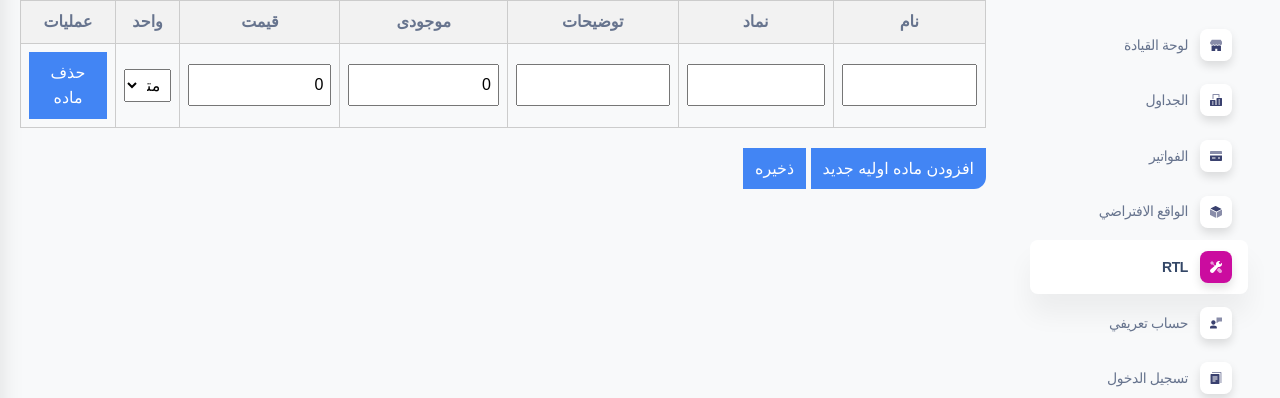
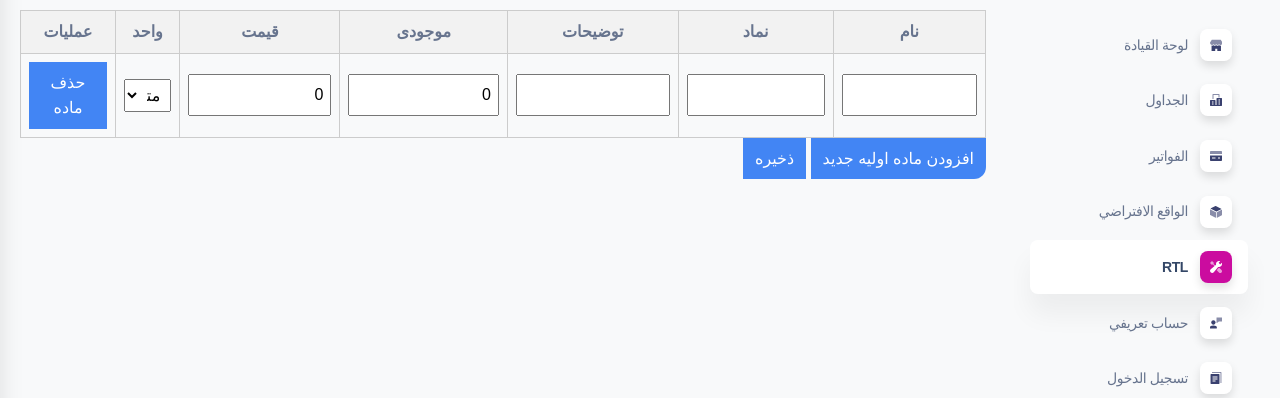
Before and after one commit to irAbs174/PAS, a Django app: template templates/pages/analys/new.html in a window 1280 px wide. Shown: the part 95-493 px from the top of the page. Run offline with Django 4.2, Linux system fonts and the light colour scheme; the template is opened without the code that fills it, so the values that code supplies are empty; parts of the project's set-up code (start-up, migrations or seed data) failed here and were passed over; some libraries are stand-ins or nearby versions.

Commit message:
add some styles !

```diff
--- a/static/css/analys/new.css
+++ b/static/css/analys/new.css
@@ -3,14 +3,17 @@ body {
     margin: 20px;
   }
   table {
+    width: 100%;
     border-collapse: collapse;
-    width: 100%;
-    margin-bottom: 20px;
+    margin-top: 10px;
   }
   th, td {
     border: 1px solid #ccc;
     padding: 8px;
     text-align: center;
+  }
+  thead {
+    background-color: #f2f2f2;
   }
   th {
     background-color: #f2f2f2;
@@ -30,3 +33,9 @@ body {
   button:hover {
     background-color: #3c79e6;
   }
+
+  #create-table-btn {
+    margin: 20px;
+    padding: 10px 20px;
+    font-size: 16px;
+  }
```
